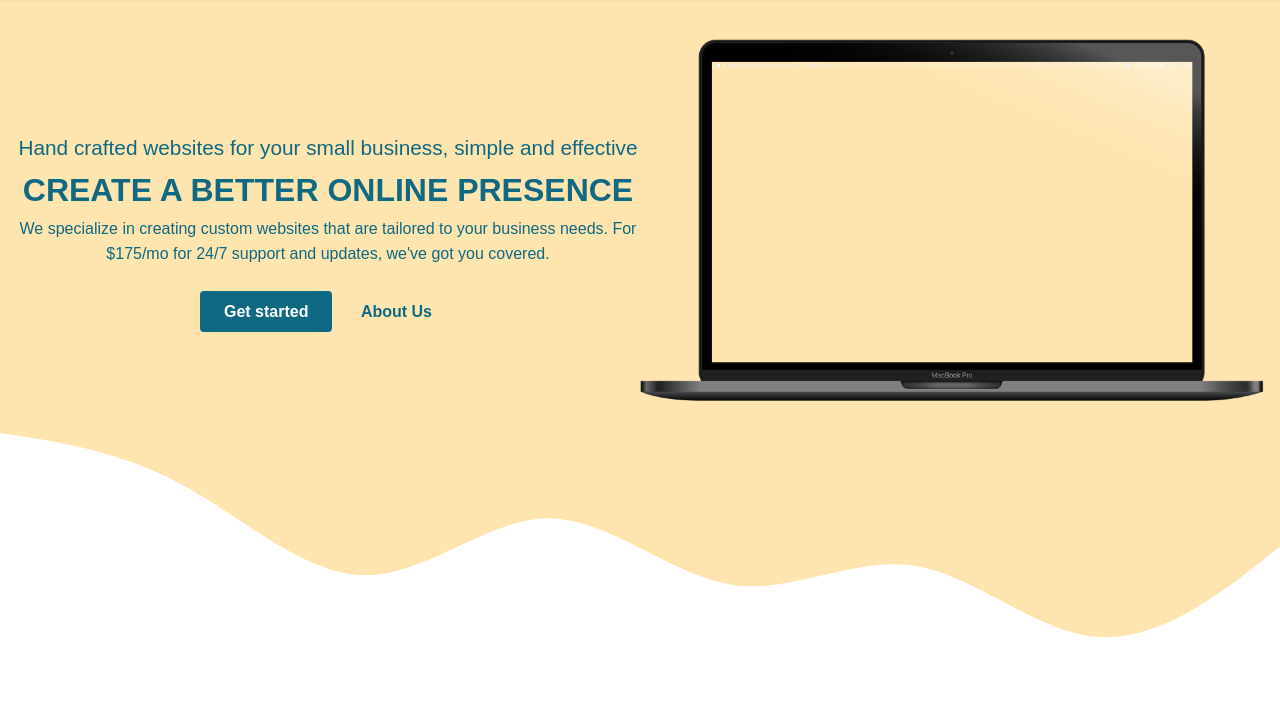
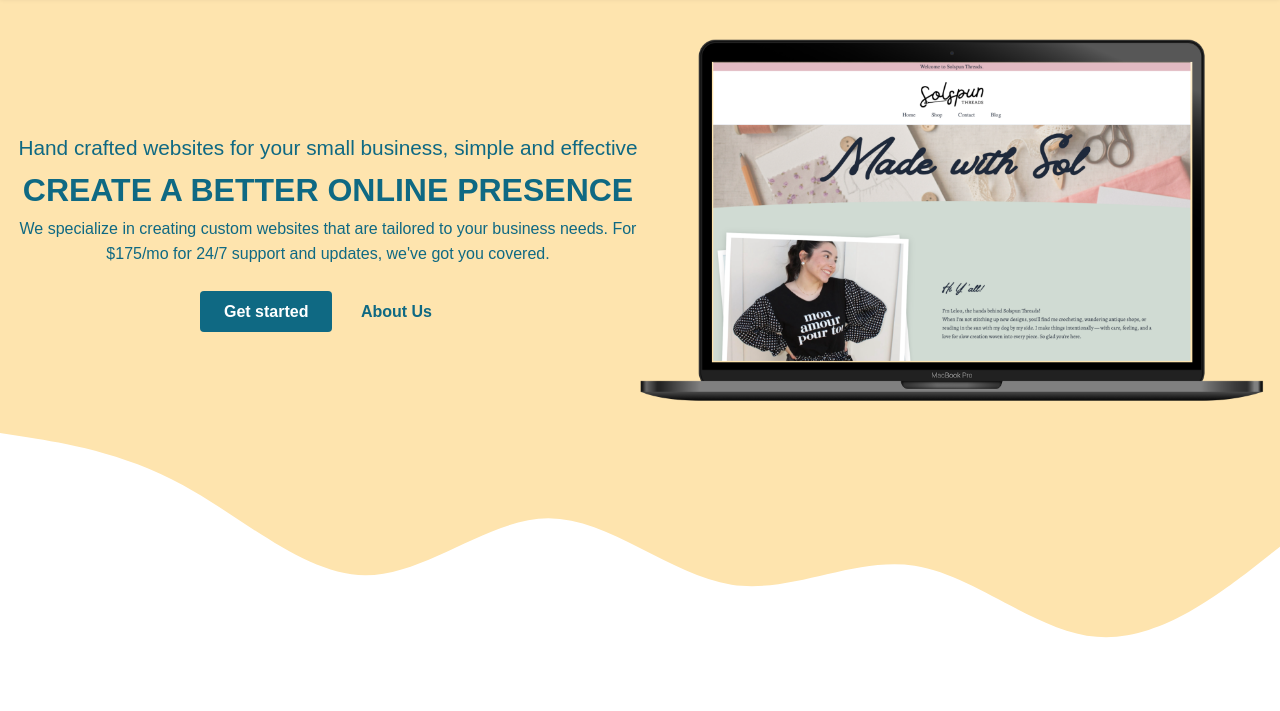
Before and after one commit to ventura-coast-web-design/moorpark-web-design, an Eleventy site: page index.njk in a window 1280 px wide. Shown: the part 89-800 px from the top of the page. Built offline with nearby package versions, Linux system fonts and the light colour scheme; Eleventy itself is replaced by a stand-in of ours; files that its build step writes are made by us from their sources.

Commit message:
update hero with portfolio image

```diff
--- a/index.njk
+++ b/index.njk
@@ -13,7 +13,7 @@ title: Home
         </div>
     </div>
     <div id="right-container">
-        <img src="/assets/images/macbook.png" alt="portfolio-pictures">
+        <img src="/assets/images/solspun-image.png" alt="portfolio-pictures">
     </div>
 </section>
 <svg xmlns="http://www.w3.org/2000/svg" viewBox="0 0 1440 320"><path fill="#FEE4AE" fill-opacity="1" d="M0,0L34.3,5.3C68.6,11,137,21,206,58.7C274.3,96,343,160,411,160C480,160,549,96,617,96C685.7,96,754,160,823,170.7C891.4,181,960,139,1029,149.3C1097.1,160,1166,224,1234,229.3C1302.9,235,1371,181,1406,154.7L1440,128L1440,0L1405.7,0C1371.4,0,1303,0,1234,0C1165.7,0,1097,0,1029,0C960,0,891,0,823,0C754.3,0,686,0,617,0C548.6,0,480,0,411,0C342.9,0,274,0,206,0C137.1,0,69,0,34,0L0,0Z"></path></svg>
```
Also changed, not shown: assets/images/solspun-image.png (added).
